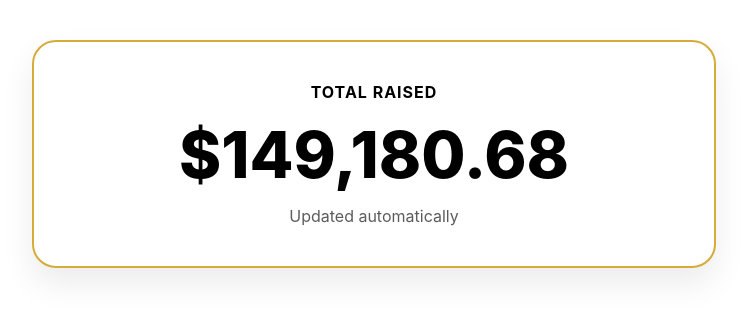
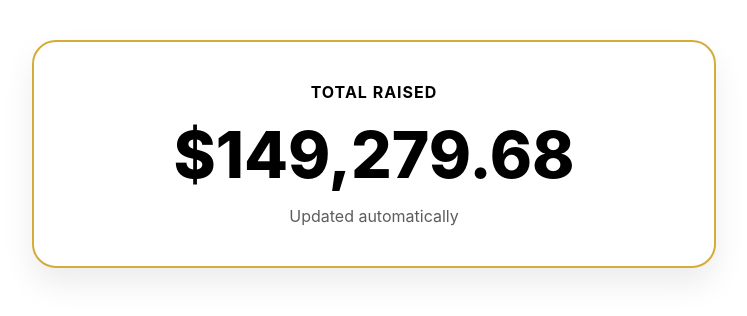
Before and after one commit to catherinehervey-VC/vacanva-donation-display, a plain HTML site: page index.html in a window 1280 px wide. Shown: the whole page, without its empty margins (266-1013 px from the left). Drawn offline with Linux system fonts and the light colour scheme.

Commit message:
Update widget 2026-10-Mo 09:00 CDT

```diff
--- a/index.html
+++ b/index.html
@@ -91,7 +91,7 @@
       <div class="donation-label">Total Raised</div>
 
       <!-- Make inserts unformatted number here -->
-      <div id="donationTotal" class="donation-total">149180.68</div>
+      <div id="donationTotal" class="donation-total">149279.68</div>
 
       <div class="donation-sub">Updated automatically</div>
     </div>
```
